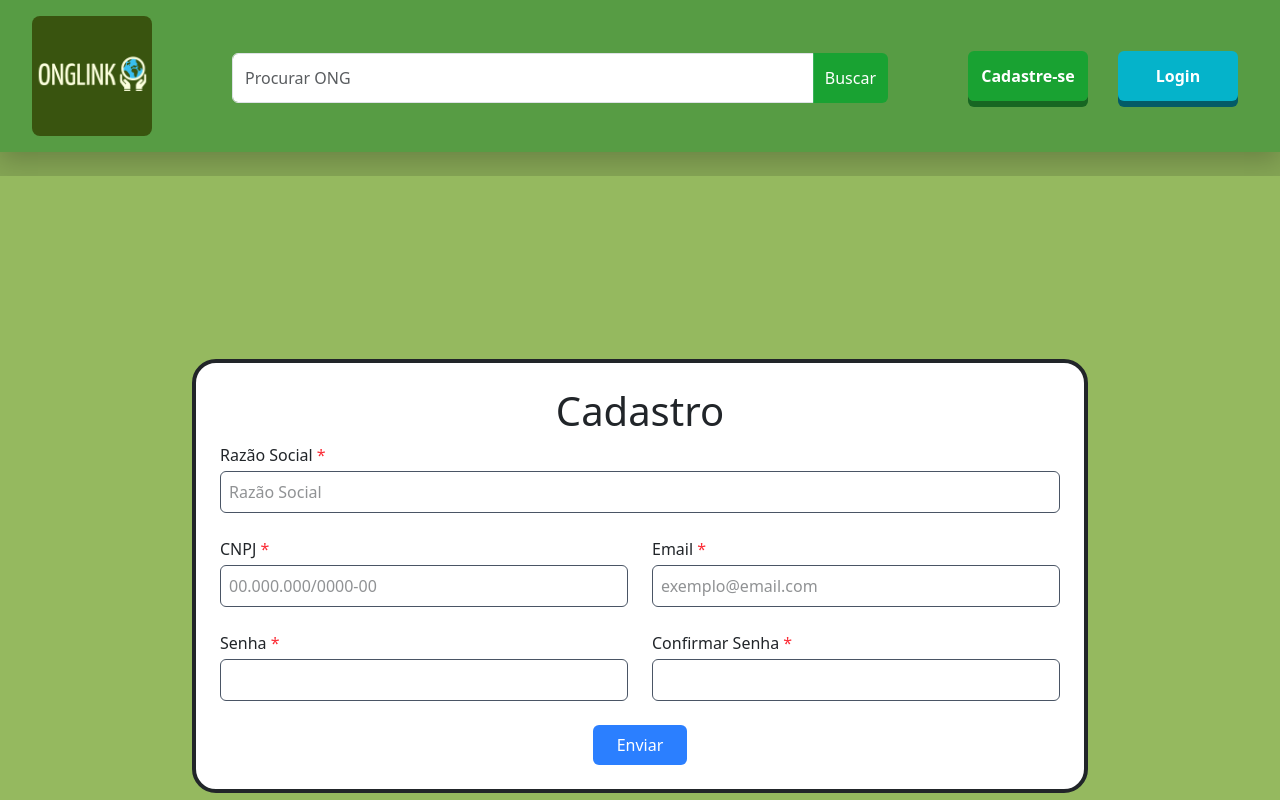
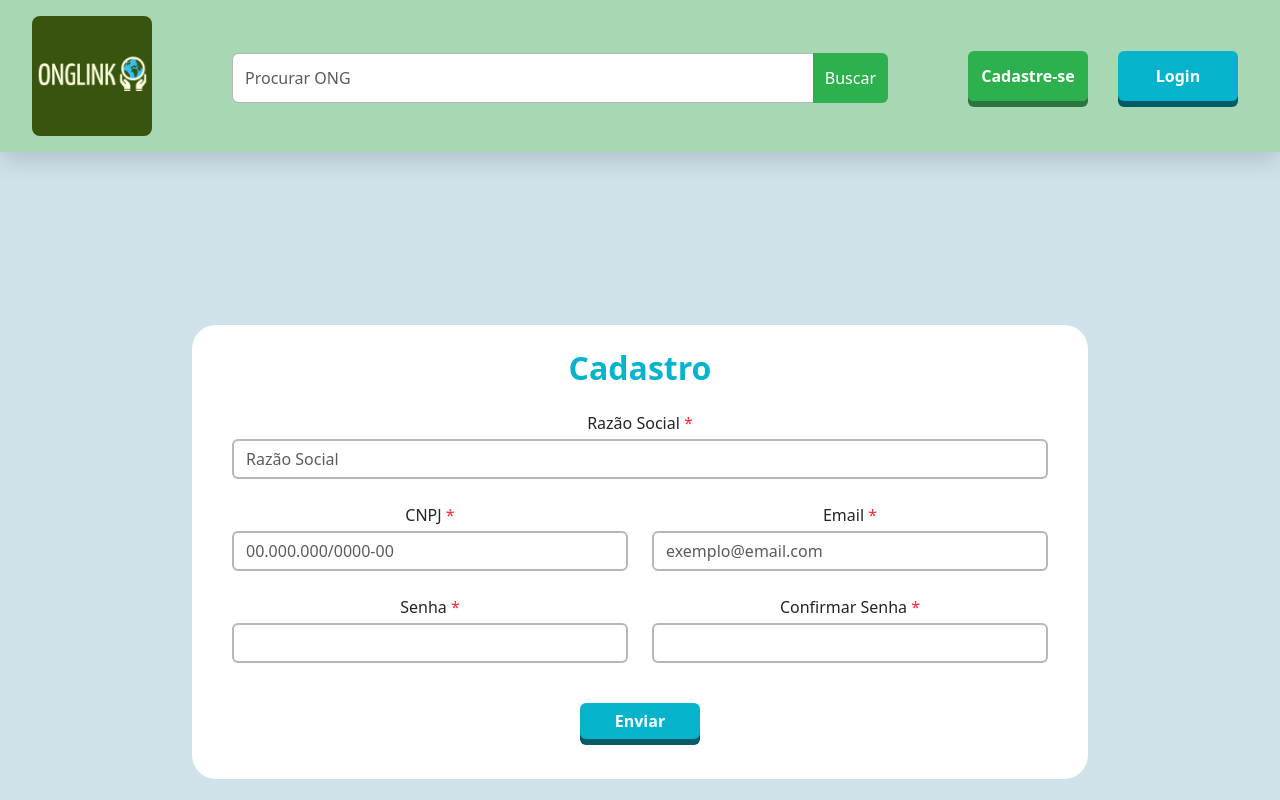
Before and after one commit to Onglink/onglink, a Next.js app in the folder onglink/: page /cad_simples in a window 1280 px wide. Shown: the top 800 px of the page. Built offline with nearby package versions, Linux system fonts and the light colour scheme.

Commit message:
Estilização cadastro e login

```diff
--- a/onglink/src/app/CSS/cadastro.css
+++ b/onglink/src/app/CSS/cadastro.css
@@ -28,7 +28,9 @@ header#header_header.py-3.mb-3.border-bottom{
 
         }
 
-
+  #bg_cadastro{
+    background-color: rgba(120, 171, 191, .35);
+  }
 
         #par_sep{
 
@@ -70,6 +72,29 @@ header#header_header.py-3.mb-3.border-bottom{
 
 /*Divisão dentro container*/
 
+.form-control{
+  border-color: rgb(184, 182, 182);
+}
+
+#btn_enviar_cad, #btn_entrar{
+  background-color: #05b3ca;
+  border: none;
+  color: white;
+  font-weight: 700;
+  width: 120px;
+  box-shadow: 0px 6px #035b67
+}
+
+#btn_enviar_cad:hover, #btn_entrar:hover{
+  background-color: #01292E;
+  color: #05b3ca;
+}
+
+#h1_cadastro, #h1_login{
+    font-weight: 900;
+    font-size: xx-large;
+    color: #05b3ca;
+}
 
 #main_recSenha{
   display: flex;
@@ -307,7 +332,7 @@ text-align: center;
 }
 
 #esqueci_senha{
-  color: darkgreen;
+  color: rgba(7, 113, 33, 0.75);
 }
 
 #btn_continuar{
@@ -326,9 +351,7 @@ text-align: center;
   }
 
 /* Adiciona borda preta aos inputs */
-input.form-control {
-    border: 1px solid black;
-  }
+
 
   /* Adiciona borda preta ao textarea */
   textarea.form-control {
@@ -374,9 +397,7 @@ input.form-control {
   }
 
   /* Estilização de bordas pretas */
-  input.form-control, textarea.form-control, select.form-select {
-    border: 1px solid black;
-  }
+
 
   /* Feedback visual */
   .is-invalid {
--- a/onglink/src/app/CSS/header_alt.css
+++ b/onglink/src/app/CSS/header_alt.css
@@ -15,6 +15,7 @@
     margin-left: 100px;
     padding-top: 20px;
     height: 70px;
+    border: none;
   }
 
   #ong_busca{
@@ -25,7 +26,7 @@
     /* border-radius:  */
     }
 
-.form-control:focus {
+  #inputONG:focus {
     color: var(--bs-body-color);
     background-color: var(--bs-body-bg);
     border-color:#AEF2AC ;
--- a/onglink/src/app/cad_simples/page.tsx
+++ b/onglink/src/app/cad_simples/page.tsx
@@ -3,7 +3,9 @@ import { useRouter } from 'next/navigation';
 import { useState } from 'react';
 import Header_home from "@/app/components/header_home";
 import '@/app/CSS/home.css'
+import '@/app/CSS/cadastro.css'
 import '@/app/CSS/header_alt.css'
+import { Button } from 'react-bootstrap';
 import { CepResponse, getCepData } from '../services/cep';
 import { Field, Form, Formik } from "formik";
 import * as Yup from 'yup';
@@ -38,9 +40,9 @@ export default function Cad_pj() {
         <>
         <Header_home/>
         <body className='bg-verde1'>
-            <main className="bg-verde2 min-h-screen flex items-center justify-center p-4 mt-4 mb-4">
-                <div className="bg-white rounded-3xl border-4 p-6 w-full max-w-4xl">
-                    <h1 className="text-center">Cadastro</h1>
+            <main id='bg_cadastro' className="min-h-screen flex items-center justify-center">
+                <div id='caixa_cadastro' className="bg-white rounded-3xl p-6 w-full max-w-4xl">
+                    <h1 className="text-center" id='h1_cadastro'>Cadastro</h1>
                     <Formik
                         initialValues={initialValues}
                         onSubmit={values => {
@@ -51,7 +53,7 @@ export default function Cad_pj() {
                         validationSchema={validationSchema}
                     >
                         {({ handleSubmit, setFieldValue, values }) => (
-                            <Form onSubmit={handleSubmit}>
+                            <Form className='p-3' onSubmit={handleSubmit}>
                                 <div>
                                     {/* Razão Social */}
                                     <div className="mb-4">
@@ -62,7 +64,7 @@ export default function Cad_pj() {
                                             type="text"
                                             name="razao_social"
                                             placeholder="Razão Social"
-                                            className="border-1 rounded w-full p-2 border-gray-600"
+                                            className="border-2 form-control"
                                         />
                                         <ErrorMessage name="razao_social" component="div" className="error"/>
                                     </div>
@@ -78,7 +80,7 @@ export default function Cad_pj() {
                                                 name="cnpj"
                                                 maxLength={18}
                                                 placeholder="00.000.000/0000-00"
-                                                className="border-1 rounded w-full p-2 border-gray-600"
+                                                className="border-2 form-control"
                                             />
                                             <ErrorMessage name="cnpj" component="div" className="error"/>
                                         </div>
@@ -92,7 +94,7 @@ export default function Cad_pj() {
                                                 type="email"
                                                 name="email"
                                                 placeholder="exemplo@email.com"
-                                                className="border-1 rounded w-full p-2 border-gray-600"
+                                                className="border-2 form-control"
                                             />
                                             <ErrorMessage name="email" component="div" className="error"/>
                                         </div>
@@ -108,7 +110,7 @@ export default function Cad_pj() {
                                                 type="password"
                                                 name="senha"
 
-                                                className="border-1 rounded w-full p-2 border-gray-600"
+                                                className="border-2 form-control"
                                             />
                                             <ErrorMessage name="password" component="div" className="error"/>
                                         </div>
@@ -122,7 +124,7 @@ export default function Cad_pj() {
                                                 type="password"
                                                 name="confirmarSenha"
 
-                                                className="border-1 rounded w-full p-2 border-gray-600"
+                                                className="border-2 form-control"
                                             />
                                             <ErrorMessage name="password" component="div" className="error"/>
                                         </div>
@@ -133,13 +135,13 @@ export default function Cad_pj() {
 
 
                                     {/* Botão de Enviar */}
-                                    <div className="text-center">
-                                        <button
+                                    <div className="text-center pt-3">
+                                        <Button
                                             type="submit"
-                                            className="bg-blue-500 text-white py-2 px-4 rounded hover:bg-blue-600"
+                                            id="btn_enviar_cad"
                                         >
                                             Enviar
-                                        </button>
+                                        </Button>
                                     </div>
                                 </div>
                             </Form>
--- a/onglink/src/app/components/header_home.jsx
+++ b/onglink/src/app/components/header_home.jsx
@@ -26,10 +26,10 @@ export default function Header_home() {
           <form className="w-100 me-3" role="search">
             <InputGroup className="mb-3" id="searchONG">
               <Form.Control
+                id="inputONG"
                 placeholder="Procurar ONG"
                 aria-label="Procurar ONG"
                 aria-describedby="basic-addon2"
-
               />
               <Button id="botaoBuscar">
                 Buscar
--- a/onglink/src/app/globals.css
+++ b/onglink/src/app/globals.css
@@ -20,14 +20,6 @@ body {
   font-family: Arial, Helvetica, sans-serif;
 }
 
-.bg-verde1{
-  background-color: #84a454;
-}
-
-.bg-verde2{
-  background-color: #95b95f;
-}
-
 .bg-header{
   background-color: rgba(3, 140, 37, 0.35);
   box-shadow: 0px -8px 24px rgba(0, 0, 0, 0.2)
--- a/onglink/src/app/login/page.tsx
+++ b/onglink/src/app/login/page.tsx
@@ -22,15 +22,15 @@ export default function Login() {
 
 
 
-      <main className="bg-verde2 min-h-screen flex items-center justify-center p-4 mt-4 mb-4">
+      <main id="bg_login" className="min-h-screen flex items-center justify-center">
         {/* <!--Main--> */}
 
 
                     {/*<!--Formulario de  cadastro de ONG--> */}
-      <div className="bg-white rounded-3xl border-4 p-6 w-full max-w-4xl">
+      <div id="caixa_login" className="bg-white rounded-3xl p-6 w-full max-w-4xl">
 
         <div className="m-4" id="div_login">
-          <h1>Faça seu Login</h1>
+          <h1 id="h1_login">Faça seu Login</h1>
 
 
           {/* <!--Divisão email/senha--> */}
@@ -38,14 +38,14 @@ export default function Login() {
               <div id="div_email">
                 <Form.Label htmlFor="email">Digite seu e-mail:</Form.Label>
                 <p></p>
-                <Form.Control type="text" name="nemail" id="email" ></Form.Control>
+                <Form.Control className="border-2" type="text" name="nemail" id="email"></Form.Control>
               </div>
           </div>
 
             <div className="rowlogin">
               <div id="div_senha">
                 <Form.Label htmlFor="senha">Digite Senha:</Form.Label>
-                <Form.Control type="text" name="senha" id="senha" ></Form.Control>
+                <Form.Control className="border-2" type="text" name="senha" id="senha" ></Form.Control>
                 <a id="esqueci_senha" href="/recuperar_senha">Esqueci minha senha</a>
               </div>
             </div>
@@ -64,7 +64,7 @@ export default function Login() {
 
             <div className="col-10" id="div_btn_entrar">
 
-              <Link href={"/feed"}> <Button id="btn_entrar" variant="success">Entrar</Button> </Link>
+              <Link href={"/feed"}> <Button id="btn_entrar">Entrar</Button> </Link>
             </div>
           </div>
 
--- a/onglink/src/app/page.tsx
+++ b/onglink/src/app/page.tsx
@@ -84,7 +84,7 @@ export default function Home() {
                           Venha fazer parte da ONGLink, e se junte com os nossos outros parceiros na plataforma.
                         </p>
 
-                        <Link href={"/cad_pj"}>
+                        <Link href={"/cad_simples"}>
                           <Button
                               id="botao_cadastro2"
                             >
```
Also changed, not shown: onglink/src/app/CSS/body.css (+13 -0 lines).
